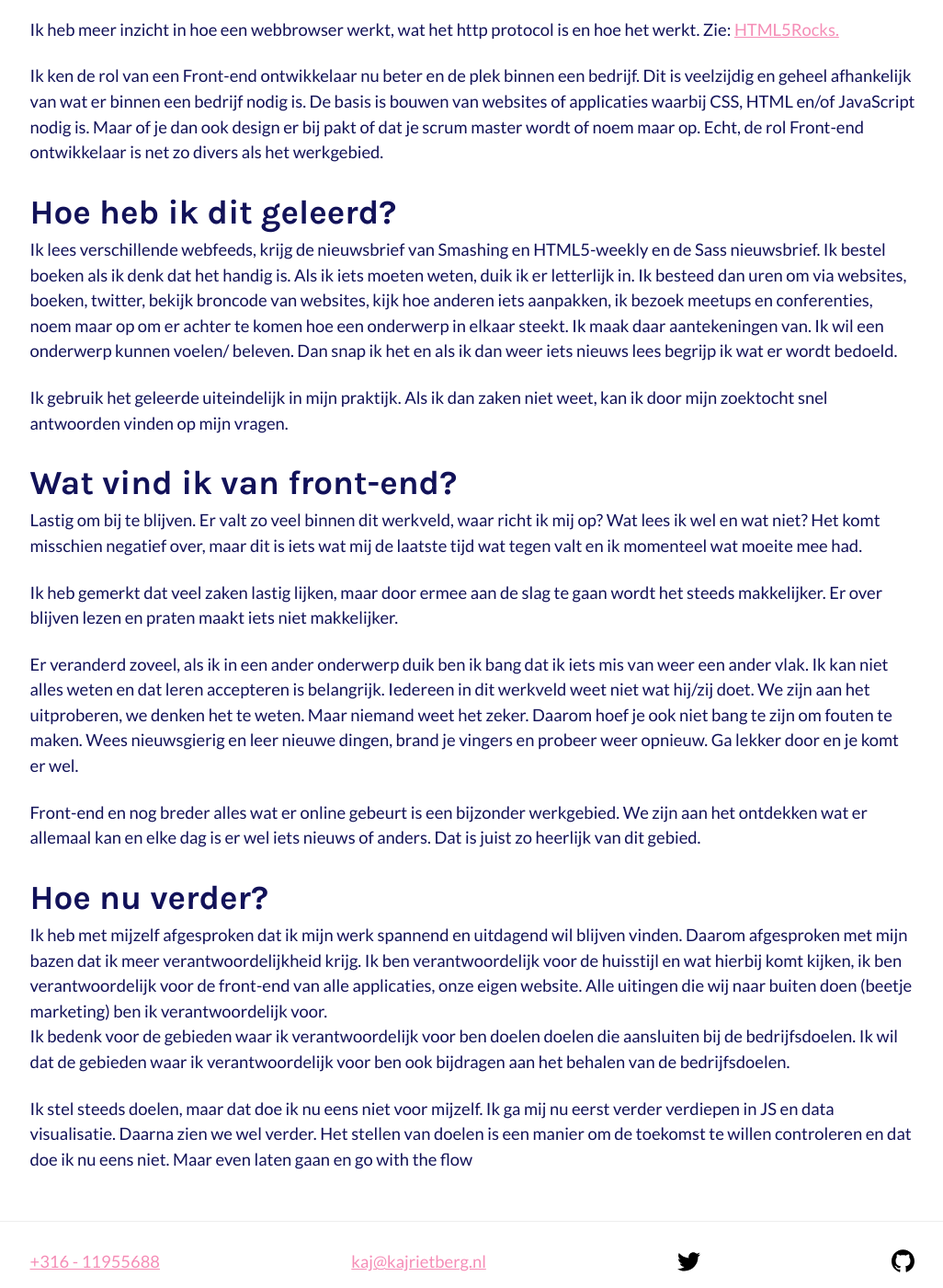
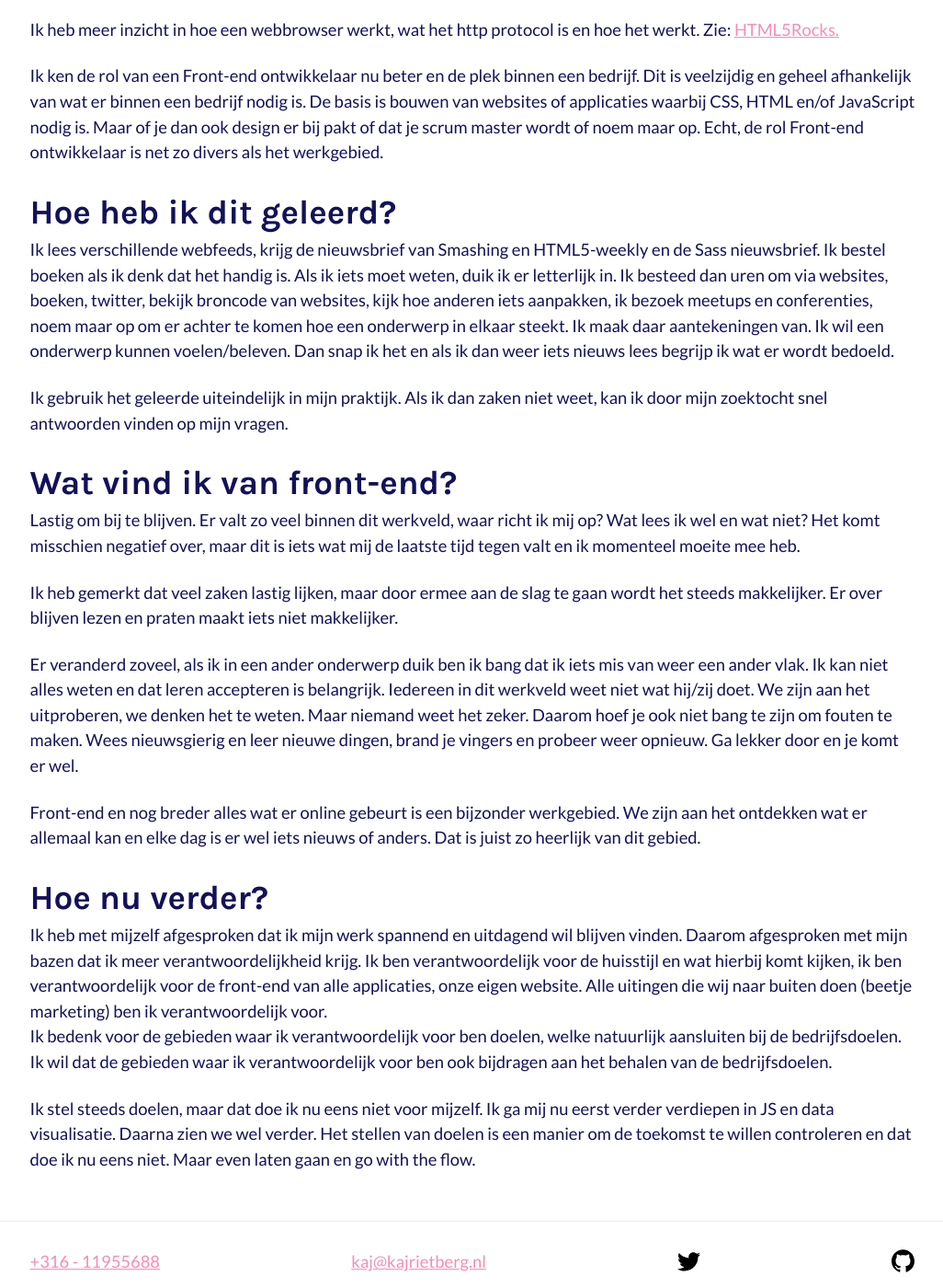
Before and after one commit to kajrietberg/kajrietberg.nl, a Jekyll site: the page built from _posts/2016-04-04-waar-ik-sta-als-front-end-ontwikkelaar-2016.md, in a window 1280 px wide and 1400 px high, scrolled down 715 px. Shown: the whole window at 92% size, without its empty margins (126-1152 px from the left). Built offline with Jekyll 4.4.1, drawn with Linux system fonts in a browser that asks for light colours; some of the changed text lies outside the part shown.

```diff
--- a/_posts/2016-04-04-waar-ik-sta-als-front-end-ontwikkelaar-2016.md
+++ b/_posts/2016-04-04-waar-ik-sta-als-front-end-ontwikkelaar-2016.md
@@ -1,44 +1,72 @@
 ---
 layout: post
-title: Waar ik sta als front-end ontwikkelaar 2016
+title: Waar ik sta als front-end ontwikkelaar (2016)
 tags: personal
 page-class: article
 ---
 
-<p>Het is april 2016. Nu bijna 2 jaar front-end ontwikkelaar. Wat heb ik geleerd, hoe heb ik dit geleerd, en hoe ga ik verder? Vragen die ik mijzelf steeds stel. Via deze weg ga ik hier een antwoord op geven.<p>
+<p>
+	Het is april 2016. Nu bijna 2 jaar front-end ontwikkelaar. Wat heb ik geleerd, hoe heb ik dit geleerd, en hoe ga ik verder? Vragen die ik mijzelf steeds stel. Via deze weg ga ik hier een antwoord op geven.
+<p>
 
 <h2>Wat heb ik geleerd?</h2>
-<p>Ik kan mijn weg vinden in CSS en HTML. De designs die wij aangeleverd krijgen kan ik bouwen met CSS, soms zitten er lastige punten in die niet lukken vanwege slechte compatibiliteit van browsers of bugs in browsers. Eerst was dit nog spannend, maar nu niet meer. Ik merkte de laatste tijd dat de uitdaging hiervan weg was en daardoor ook de uitdaging in mijn werkzaamheden. Ik heb een basis voor de CSS van elke applicatie omgezet in een Framework/ basis waar ik met Sass een template van bouw. Ik gebruik hierbij wat mixins, extends, variabelen en nesting.</p>
+<p>
+	Ik kan mijn weg vinden in CSS en HTML. De designs die wij aangeleverd krijgen kan ik bouwen met CSS, soms zitten er lastige punten in die niet lukken vanwege slechte compatibiliteit van browsers of bugs in browsers. Eerst was dit nog spannend, maar nu niet meer. Ik merkte de laatste tijd dat de uitdaging hiervan weg was en daardoor ook de uitdaging in mijn werkzaamheden. Ik heb een basis voor de CSS van elke applicatie omgezet in een Framework/ basis waar ik met Sass een template van bouw. Ik gebruik hierbij wat mixins, extends, variabelen en nesting.
+</p>
 
-<p>Ik kan mail-templates bouwen. Het designen gaat een klein beetje. Ik heb een eigen template gebouwd zodat ik bijna zeker weet dat deze goed wordt getoond in verschillende browsers.</p>
+<p>
+	Ik kan mail-templates bouwen. Het designen lukt een beetje. Ik heb een eigen template gebouwd zodat ik bijna zeker weet dat deze goed wordt getoond in verschillende browsers.
+</p>
 
-<p>Ik weet waar ik mijn info vandaan moet halen als ik iets niet weet. Ik kan gewoon niet alles weten, dus weten waar welke info te krijgen is of welke persoon het meeste weet van een bepaald onderwerp is zeer belangrijk.</p>
+<p>
+	Ik weet waar ik mijn info vandaan moet halen als ik iets niet weet. Ik kan gewoon niet alles weten, dus weten waar welke info te krijgen is of welke persoon het meeste weet van een bepaald onderwerp is zeer belangrijk.
+</p>
 
-<p>Ik heb meer inzicht in hoe een webbrowser werkt, wat het http protocol is en hoe het werkt. Zie: <a href="http://www.html5rocks.com/en/tutorials/internals/howbrowserswork/" title="How browsers work, artikel op HTML5 Rocks">HTML5Rocks.</a></p>
+<p>
+	Ik heb meer inzicht in hoe een webbrowser werkt, wat het http protocol is en hoe het werkt. Zie: <a href="http://www.html5rocks.com/en/tutorials/internals/howbrowserswork/" title="How browsers work, artikel op HTML5 Rocks">HTML5Rocks.</a>
+</p>
 
-<p>Ik ken de rol van een Front-end ontwikkelaar nu beter en de plek binnen een bedrijf. Dit is veelzijdig en geheel afhankelijk van wat er binnen een bedrijf nodig is. De basis is bouwen van websites of applicaties waarbij CSS, HTML en/of JavaScript nodig is. Maar of je dan ook design er bij pakt of dat je scrum master wordt of noem maar op. Echt, de rol Front-end ontwikkelaar is net zo divers als het werkgebied.</p>
+<p>
+	Ik ken de rol van een Front-end ontwikkelaar nu beter en de plek binnen een bedrijf. Dit is veelzijdig en geheel afhankelijk van wat er binnen een bedrijf nodig is. De basis is bouwen van websites of applicaties waarbij CSS, HTML en/of JavaScript nodig is. Maar of je dan ook design er bij pakt of dat je scrum master wordt of noem maar op. Echt, de rol Front-end ontwikkelaar is net zo divers als het werkgebied.
+</p>
 
 <h2>Hoe heb ik dit geleerd?</h2>
 
-<p>Ik lees verschillende webfeeds, krijg de nieuwsbrief van Smashing en HTML5-weekly en de Sass nieuwsbrief.
-Ik bestel boeken als ik denk dat het handig is. Als ik iets moeten weten, duik ik er letterlijk in. Ik besteed dan uren om via websites, boeken, twitter, bekijk broncode van websites, kijk hoe anderen iets aanpakken, ik bezoek meetups en conferenties, noem maar op om er achter te komen hoe een onderwerp in elkaar steekt. Ik maak daar aantekeningen van. Ik wil een onderwerp kunnen voelen/ beleven. Dan snap ik het en als ik dan weer iets nieuws lees begrijp ik wat er wordt bedoeld.</p>
-<p>Ik gebruik het geleerde uiteindelijk in mijn praktijk. Als ik dan zaken niet weet, kan ik door mijn zoektocht snel antwoorden vinden op mijn vragen.</p>
+<p>	Ik lees verschillende webfeeds, krijg de nieuwsbrief van Smashing en HTML5-weekly en de Sass nieuwsbrief.
+	Ik bestel boeken als ik denk dat het handig is. Als ik iets moet weten, duik ik er letterlijk in. Ik besteed dan uren om via websites, boeken, twitter, bekijk broncode van websites, kijk hoe anderen iets aanpakken, ik bezoek meetups en conferenties, noem maar op om er achter te komen hoe een onderwerp in elkaar steekt. Ik maak daar aantekeningen van. Ik wil een onderwerp kunnen voelen/beleven. Dan snap ik het en als ik dan weer iets nieuws lees begrijp ik wat er wordt bedoeld.
+</p>
+
+<p>
+	Ik gebruik het geleerde uiteindelijk in mijn praktijk. Als ik dan zaken niet weet, kan ik door mijn zoektocht snel antwoorden vinden op mijn vragen.
+</p>
 
 <h2>Wat vind ik van front-end?</h2>
-<p>Lastig om bij te blijven.
-Er valt zo veel binnen dit werkveld, waar richt ik mij op? Wat lees ik wel en wat niet? Het komt misschien negatief over, maar dit is iets wat mij de laatste tijd wat tegen valt en ik momenteel wat moeite mee had.</p>
+<p>
+	Lastig om bij te blijven.
+	Er valt zo veel binnen dit werkveld, waar richt ik mij op? Wat lees ik wel en wat niet? Het komt misschien negatief over, maar dit is iets wat mij de laatste tijd tegen valt en ik momenteel moeite mee heb.
+</p>
 
-<p>Ik heb gemerkt dat veel zaken lastig lijken, maar door ermee aan de slag te gaan wordt het steeds makkelijker. Er over blijven lezen en praten maakt iets niet makkelijker.</p>
+<p>
+	Ik heb gemerkt dat veel zaken lastig lijken, maar door ermee aan de slag te gaan wordt het steeds makkelijker. Er over blijven lezen en praten maakt iets niet makkelijker.
+</p>
 
-<p>Er veranderd zoveel, als ik in een ander onderwerp duik ben ik bang dat ik iets mis van weer een ander vlak.
-Ik kan niet alles weten en dat leren accepteren is belangrijk.
-Iedereen in dit werkveld weet niet wat hij/zij doet. We zijn aan het uitproberen, we denken het te weten. Maar niemand weet het zeker. Daarom hoef je ook niet bang te zijn om fouten te maken.
-Wees nieuwsgierig en leer nieuwe dingen, brand je vingers en probeer weer opnieuw. Ga lekker door en je komt er wel.</p>
+<p>
+	Er veranderd zoveel, als ik in een ander onderwerp duik ben ik bang dat ik iets mis van weer een ander vlak.
+	Ik kan niet alles weten en dat leren accepteren is belangrijk.
+	Iedereen in dit werkveld weet niet wat hij/zij doet. We zijn aan het uitproberen, we denken het te weten. Maar niemand weet het zeker. Daarom hoef je ook niet bang te zijn om fouten te maken.
+	Wees nieuwsgierig en leer nieuwe dingen, brand je vingers en probeer weer opnieuw. Ga lekker door en je komt er wel.
+</p>
 
-<p>Front-end en nog breder alles wat er online gebeurt is een bijzonder werkgebied. We zijn aan het ontdekken wat er allemaal kan en elke dag is er wel iets nieuws of anders. Dat is juist zo heerlijk van dit gebied.</p>
+<p>
+	Front-end en nog breder alles wat er online gebeurt is een bijzonder werkgebied. We zijn aan het ontdekken wat er allemaal kan en elke dag is er wel iets nieuws of anders. Dat is juist zo heerlijk van dit gebied.
+</p>
 
 <h2>Hoe nu verder?</h2>
-<p>Ik heb met mijzelf afgesproken dat ik mijn werk spannend en uitdagend wil blijven vinden. Daarom afgesproken met mijn bazen dat ik meer verantwoordelijkheid krijg. Ik ben verantwoordelijk voor de huisstijl en wat hierbij komt kijken, ik ben verantwoordelijk voor de front-end van alle applicaties, onze eigen website. Alle uitingen die wij naar buiten doen (beetje marketing) ben ik verantwoordelijk voor.<br>
-Ik bedenk voor de gebieden waar ik verantwoordelijk voor ben doelen doelen die aansluiten bij de bedrijfsdoelen. Ik wil dat de gebieden waar ik verantwoordelijk voor ben ook bijdragen aan het behalen van de bedrijfsdoelen.</p>
+<p>
+	Ik heb met mijzelf afgesproken dat ik mijn werk spannend en uitdagend wil blijven vinden. Daarom afgesproken met mijn bazen dat ik meer verantwoordelijkheid krijg. Ik ben verantwoordelijk voor de huisstijl en wat hierbij komt kijken, ik ben verantwoordelijk voor de front-end van alle applicaties, onze eigen website. Alle uitingen die wij naar buiten doen (beetje marketing) ben ik verantwoordelijk voor.<br>
+	Ik bedenk voor de gebieden waar ik verantwoordelijk voor ben doelen, welke natuurlijk aansluiten bij de bedrijfsdoelen. Ik wil dat de gebieden waar ik verantwoordelijk voor ben ook bijdragen aan het behalen van de bedrijfsdoelen.
+</p>
 
-<p>Ik stel steeds doelen, maar dat doe ik nu eens niet voor mijzelf. Ik ga mij nu eerst verder verdiepen in JS en data visualisatie. Daarna zien we wel verder. Het stellen van doelen is een manier om de toekomst te willen controleren en dat doe ik nu eens niet. Maar even laten gaan en go with the flow</p>
+<p>
+	Ik stel steeds doelen, maar dat doe ik nu eens niet voor mijzelf. Ik ga mij nu eerst verder verdiepen in JS en data visualisatie. Daarna zien we wel verder. Het stellen van doelen is een manier om de toekomst te willen controleren en dat doe ik nu eens niet. Maar even laten gaan en go with the flow.
+</p>
```
Also changed, not shown: _posts/2013-02-28-mijn-nieuwe-weg.md (+2 -2 lines), _posts/2013-05-29-mijn-ux-front-end-toekomst-een-maand-later.md (+8 -7 lines), _posts/2013-06-12-wat-een-frontend-developer-moet-kunnen.md (renamed from _posts/2013-05-12-wat-een-frontend-developer-moet-kunnen.md, +1 -1 lines), _posts/2015-01-13-Waar-ik-sta-als-front-end-ontwikkelaar.md (+23 -15 lines), _posts/2015-08-14-introduction-on-http.md (+1 -2 lines).
